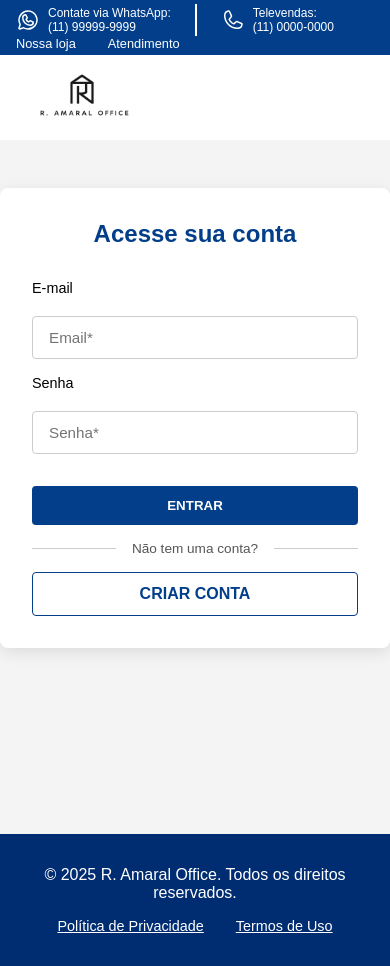
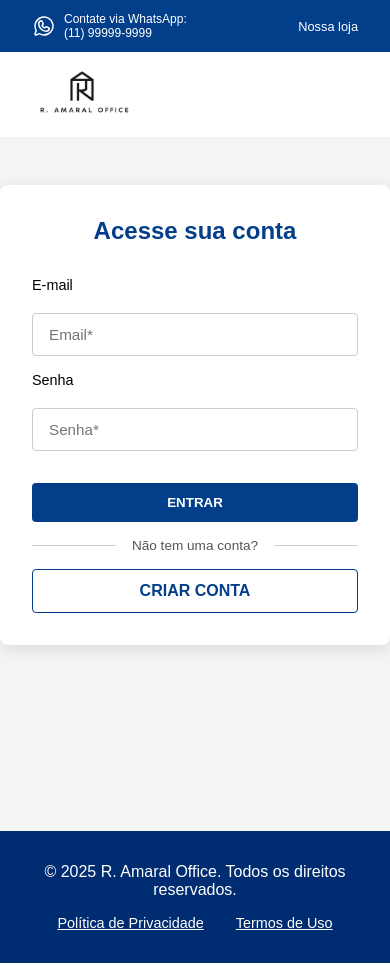
Before and after one commit to PedroMRegis/projeto_ijr, a React (Vite) app: page /login in a window 390 px wide. Built offline with nearby package versions, Linux system fonts and the light colour scheme.

Commit message:
header clicavel e pag. funcionario responsiva

```diff
--- a/src/components/TopHeader.tsx
+++ b/src/components/TopHeader.tsx
@@ -1,37 +1,24 @@
 import styled from "styled-components"
-import { WhatsappLogo, Phone } from "@phosphor-icons/react"
+import { WhatsappLogo } from "@phosphor-icons/react"
 import { Link } from "react-router-dom"
 
 const TopHeader = () => {
   return (
     <Header>
       <LeftSection>
-          <InfoItem>
+        <InfoItem as="a" href="https://wa.me/5511999999999" target="_blank" rel="noopener noreferrer">
           <WhatsappLogo size={24} weight="regular" color="white" />
           <Contato>
-              <p>
+            <Texto>
               Contate via WhatsApp: <br />
               (11) 99999-9999
-              </p>
-            </Contato>
-          </InfoItem>
-
-          <Divisor />
-
-          <InfoItem>
-            <Phone size={24} weight="regular" color="white" />
-            <Contato>
-              <p>
-                Televendas: <br />
-                (11) 0000-0000
-              </p>
+            </Texto>
           </Contato>
         </InfoItem>
       </LeftSection>
 
       <RightSection>
         <LinkItem to="/nossa-loja">Nossa loja</LinkItem>
-          <LinkItem to="atendimento">Atendimento</LinkItem>
       </RightSection>
     </Header>
   )
@@ -41,7 +28,7 @@ export default TopHeader
 
 const Header = styled.header`
   width: 100%;
-  padding: 0.25rem 1rem;
+  padding: 0.75rem 2rem;
   display: flex;
   justify-content: space-between;
   align-items: center;
@@ -65,17 +52,13 @@ const InfoItem = styled.div`
   display: flex;
   align-items: center;
   gap: 0.5rem;
+  text-decoration: none;
+  color: white;
 `
 
 const Contato = styled.div`
   display: flex;
   font-size: 0.75rem;
-`
-
-const Divisor = styled.div`
-  height: 2rem;
-  width: 2px;
-  background-color: white;
 `
 
 const LinkItem = styled(Link)`
@@ -88,3 +71,9 @@ const LinkItem = styled(Link)`
     opacity: 0.8;
   }
 `
+
+const Texto = styled.p`
+  color: white;
+  margin: 0;
+  font-size: 0.75rem;
+`
```
Also changed, not shown: src/pages/Paginafuncionário.tsx (+17 -5 lines). Lines whose indentation alone changed are shown as unchanged.
